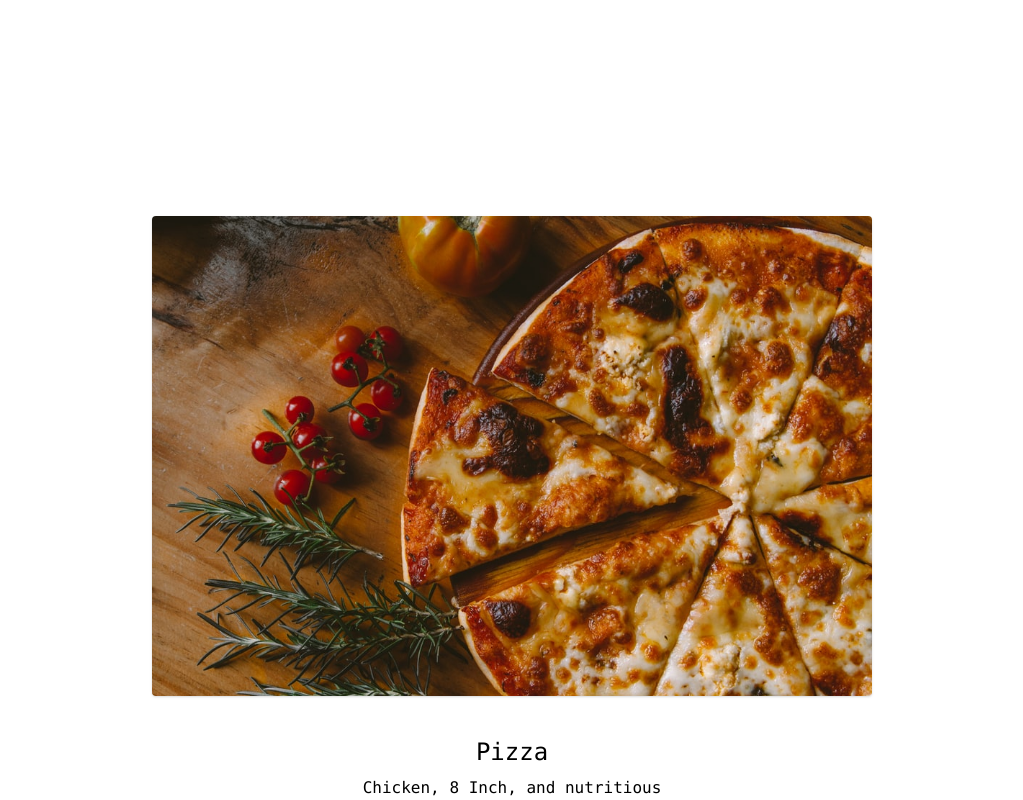
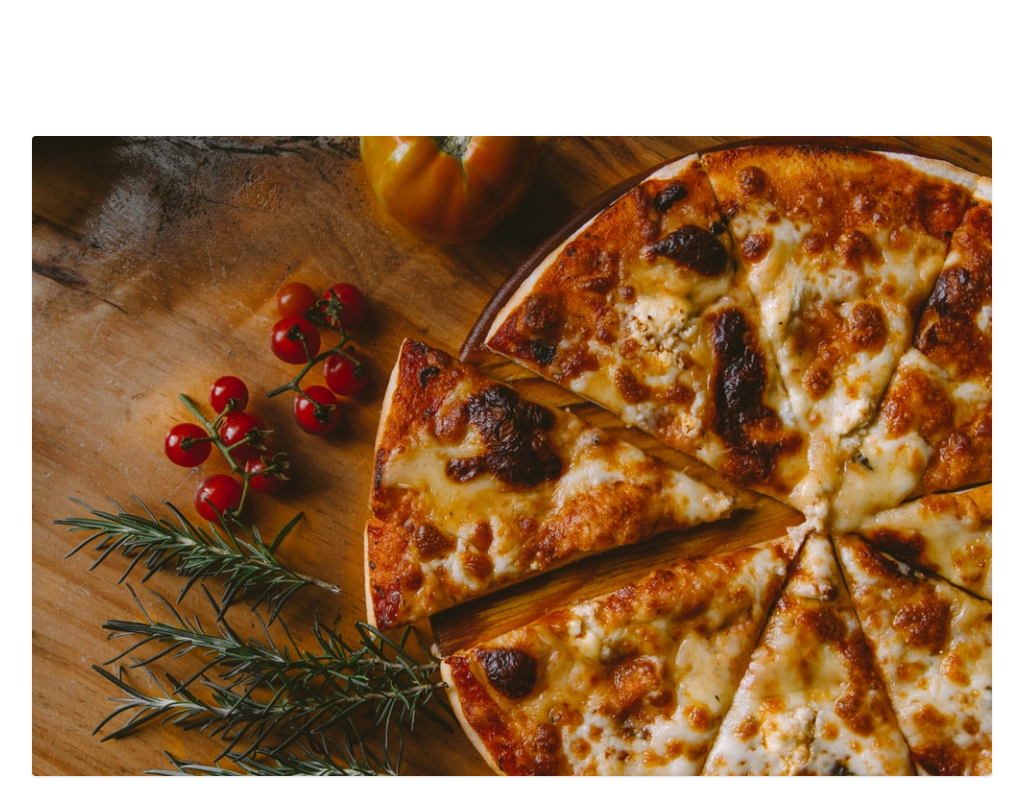
Before and after one commit to KaiserSamrat/tailwind-css-project, a React (Create React App) app: page / in a window 1280 px wide. Shown: the part 740-1540 px from the top of the page, without its empty margins (128-1151 px from the left). Built offline with nearby package versions, Linux system fonts and the light colour scheme.

Commit message:
items added

```diff
--- a/src/index.css
+++ b/src/index.css
@@ -2,7 +2,7 @@
 @tailwind components;
 @tailwind utilities;
 .menu-card {
-    @apply flex flex-col justify-center items-center bg-white h-screen font-mono py-40;
+    @apply flex flex-col justify-center items-center bg-white h-screen font-mono py-20;
   }
 
   .center-content {
```
